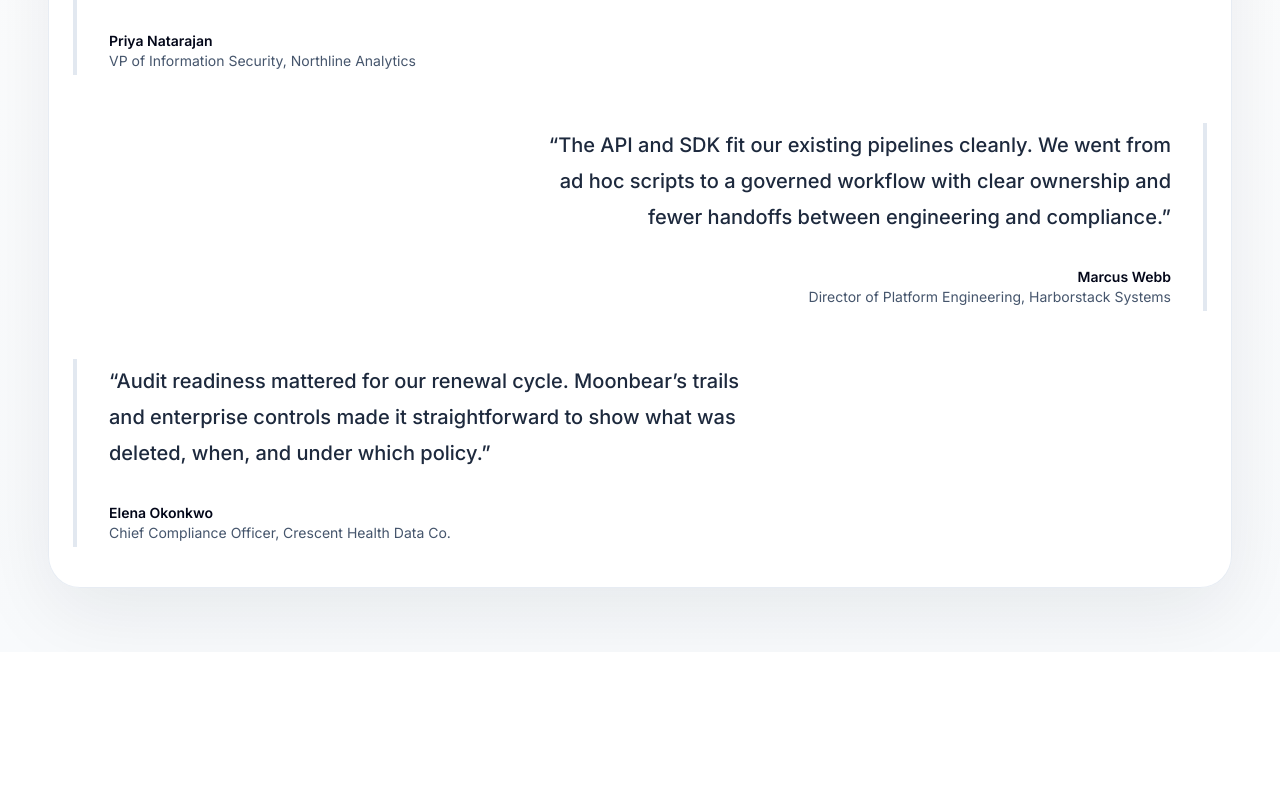
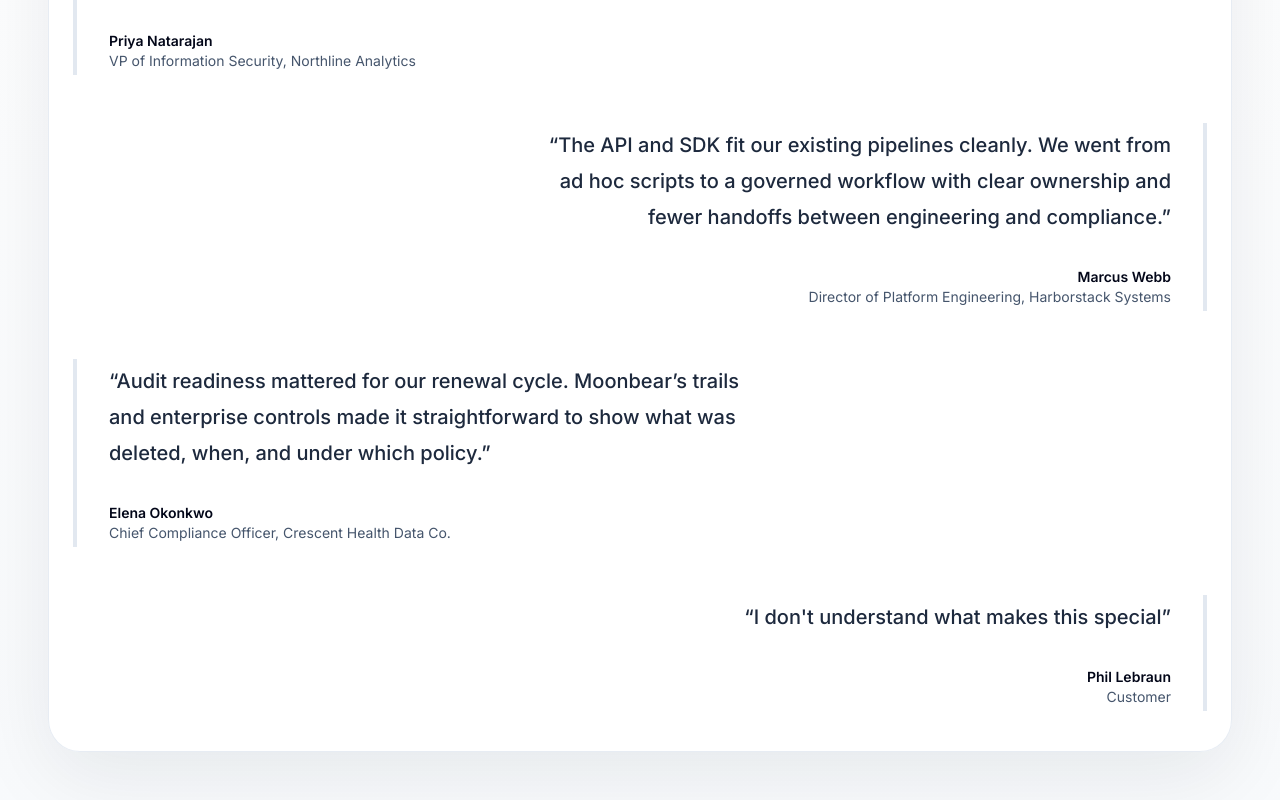
Before and after one commit to robzhu/moonbear-site, a Next.js app: page / in a window 1280 px wide. Shown: the part 2241-3041 px from the top of the page. Before the commit the page ends 2893 px from the top, so only its background shows below. Built offline with nearby package versions, Linux system fonts and the light colour scheme.

Commit message:
Add Phil Lebraun testimonial

```diff
--- a/src/app/page.tsx
+++ b/src/app/page.tsx
@@ -110,6 +110,12 @@ const customerTestimonials = [
     name: "Elena Okonkwo",
     role: "Chief Compliance Officer",
     company: "Crescent Health Data Co.",
+  },
+  {
+    quote: "I don't understand what makes this special",
+    name: "Phil Lebraun",
+    role: "Customer",
+    company: "",
   },
 ];
 
@@ -306,7 +312,7 @@ export default function Home() {
                       <footer className="mt-6 sm:mt-8">
                         <p className="text-sm font-semibold text-slate-950">{t.name}</p>
                         <p className="mt-1 text-sm text-slate-600">
-                          {t.role}, {t.company}
+                          {[t.role, t.company].filter(Boolean).join(", ")}
                         </p>
                       </footer>
                     </blockquote>
```
